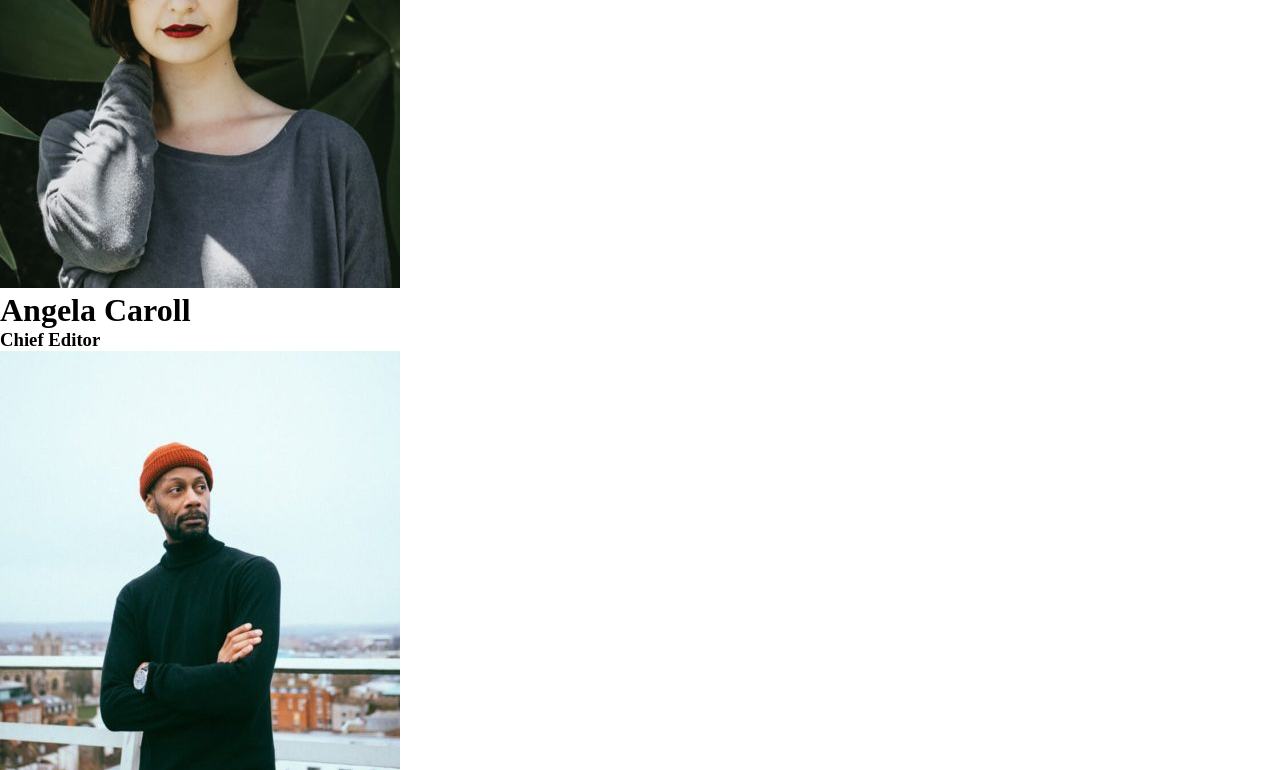
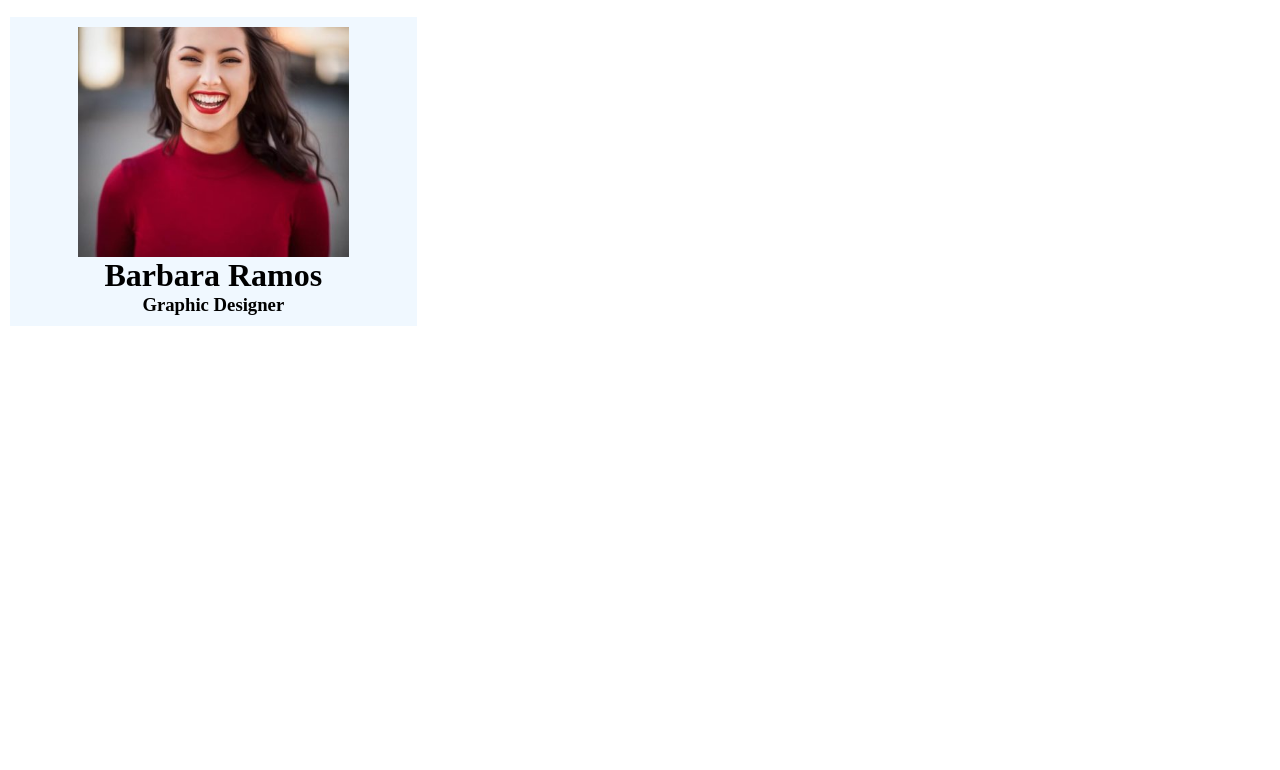
Before and after one commit to Riccardo15Pinto/js-our-team, a plain HTML site: page index.html in a window 1280 px wide. Shown: the part 651-1421 px from the top of the page. After the commit the page ends 987 px from the top, so only its background shows below. Drawn offline with Linux system fonts and the light colour scheme.

Commit message:
set main content

```diff
--- a/css/style.css
+++ b/css/style.css
@@ -7,3 +7,25 @@
 }
 
 /* Genereics */
+
+#main-content{
+    display: flex;
+    flex-wrap: wrap;
+}
+
+
+#main-content > div{
+    flex-basis: calc(100% / 3 - 20px);
+    text-align: center;
+    padding: 10px;
+    background-color: aliceblue;
+    margin: 10px;
+}
+
+img{
+    display: block;
+    width: 70%;
+    height: 230px;
+    object-fit: cover;
+    margin: 0 auto;
+}
```
